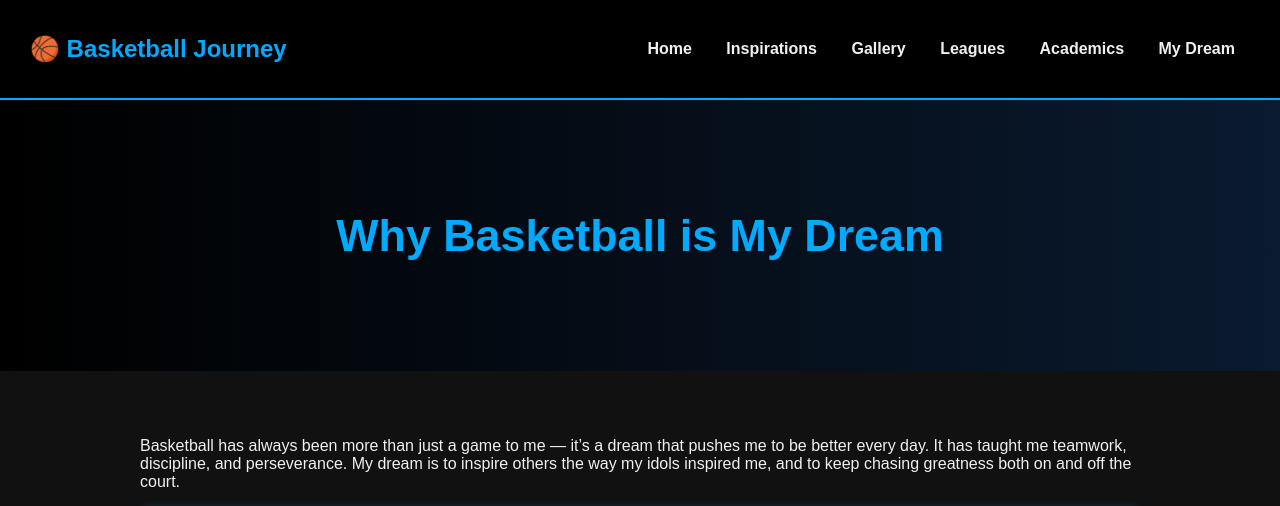
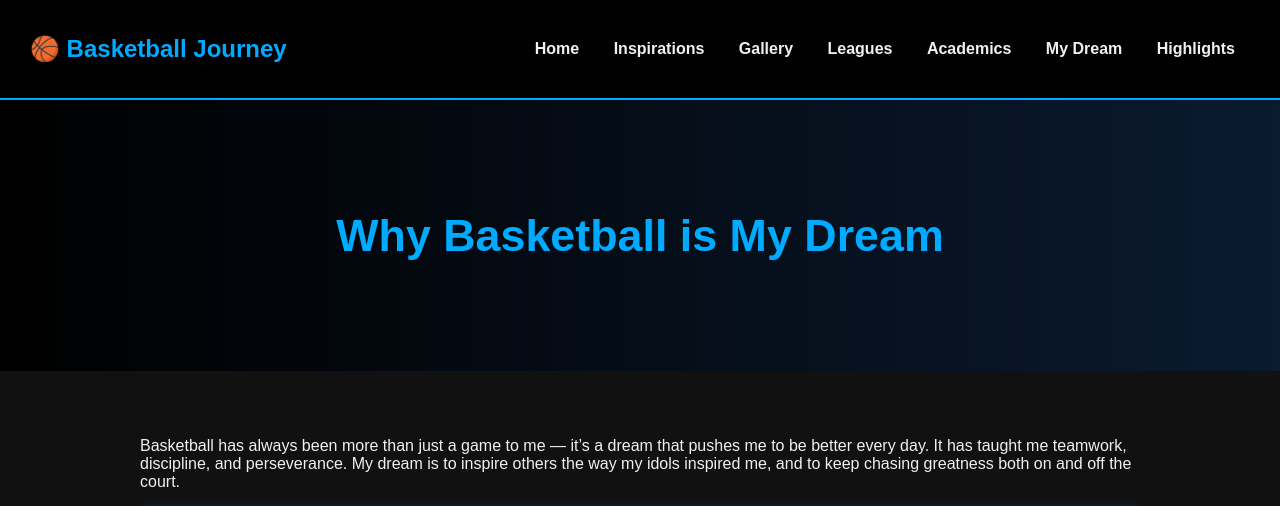
Before and after one commit to Wady78/AUTOBIO-, a plain HTML site: page dream.html in a window 1280 px wide. Shown: the top 506 px of the page. Drawn offline with Linux system fonts and the light colour scheme.

Commit message:
Update dream.html

```diff
--- a/dream.html
+++ b/dream.html
@@ -9,6 +9,7 @@
 </head>
 <body>
 
+
   <header>
     <h2>🏀 Basketball Journey</h2>
     <nav>
@@ -18,6 +19,7 @@
       <a href="leagues.html">Leagues</a>
       <a href="academics.html">Academics</a>
       <a href="dream.html">My Dream</a>
+       <a href="highlightsbball.html">Highlights</a>
     </nav>
   </header>
 
```
